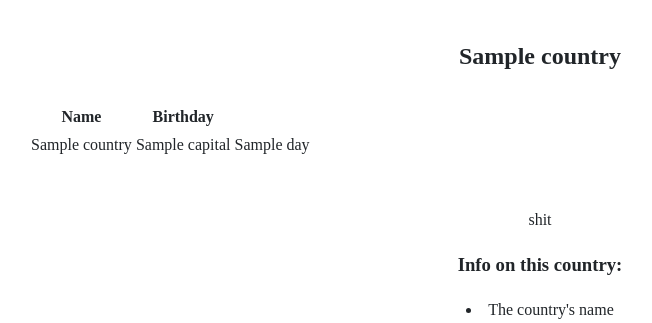
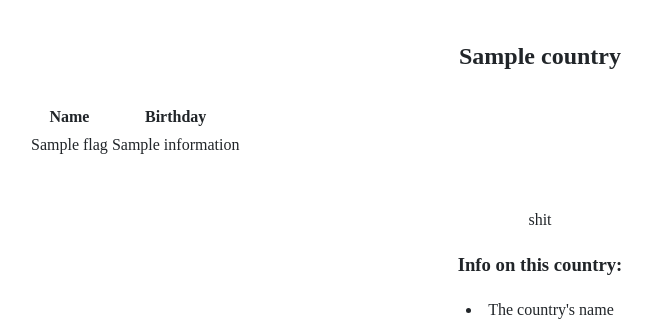
Before and after one commit to Kieran54/flask-final-mr-dr-brown, a Python web app: template templates/info.html in a window 1280 px wide. Shown: the part 246-569 px from the top of the page, without its empty margins (100-752 px from the left). Run offline with Jinja, Linux system fonts and the light colour scheme; the template is opened without the code that fills it: most values are stand-ins (such as "Sample title", 1, 10 or a date in 2020).

Commit message:
Mon, May 22, 2023, 4:53 AM +00:00

```diff
--- a/app.py
+++ b/app.py
@@ -54,6 +54,7 @@ VALUES (?, ?)
         return render_template("info.html")
 
 @app.route("/info", methods = ["POST"])
+country = db.execute("SELECT name FROM history")
 def thing(country):
     country_info = rapi.get_countries_by_name("SELECT name FROM history" ,filters=["name","capital","subreigon","population",])
     return country_info
--- a/templates/info.html
+++ b/templates/info.html
@@ -32,15 +32,15 @@
                             </thead>
                             <tbody>
                                 <!-- TODO: Loop through the database entries to display them in this table -->
-                                {% for info in history %}
+                                {% block main %}
 
                                     <tr>
-                                        <td>{{ history.country }}</td>
-                                        <td>{{country.capital}}</td>
-                                        <td>{{ bday.day }}</td>
+                                        <td>{{ flag }}</td>
+                                        <td>{{information}}</td>
+
                                     </tr>
 
-                                {% endfor %}
+                                {% endblock %}
                             </tbody>
                         </table>
                     </div>
```
